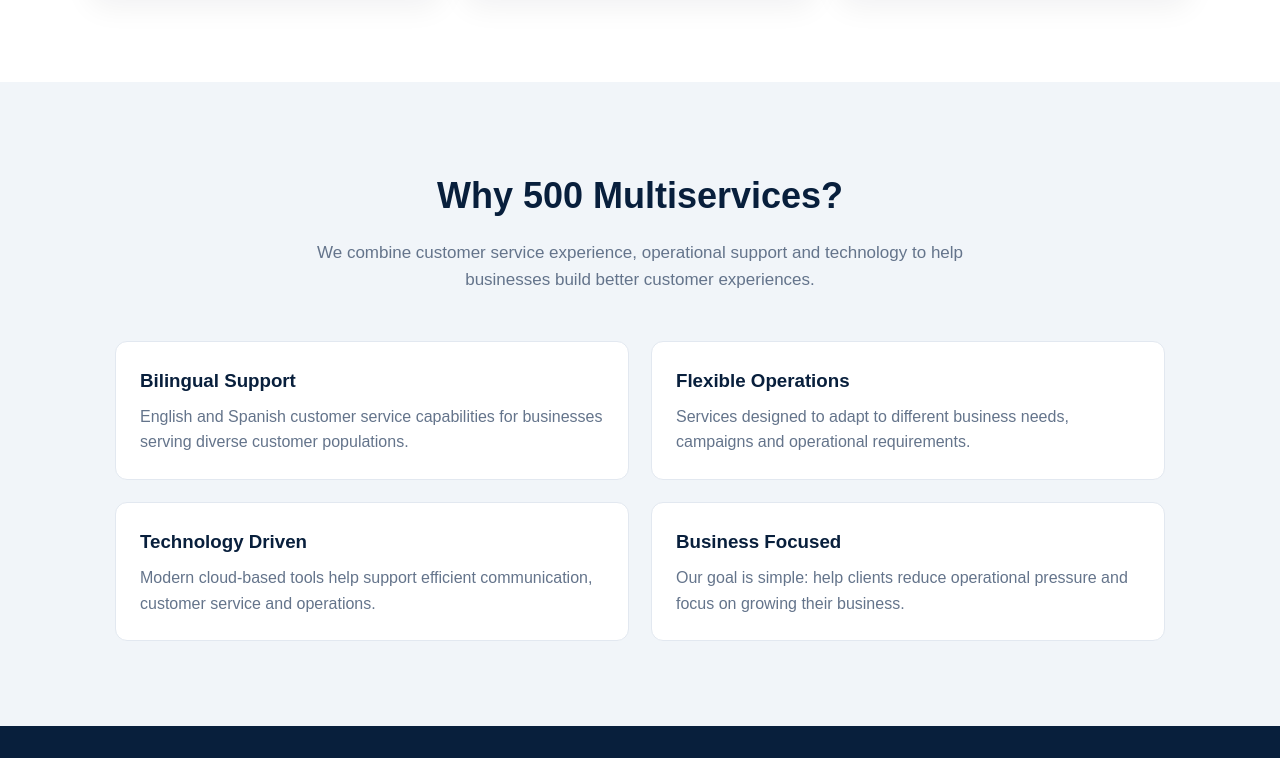
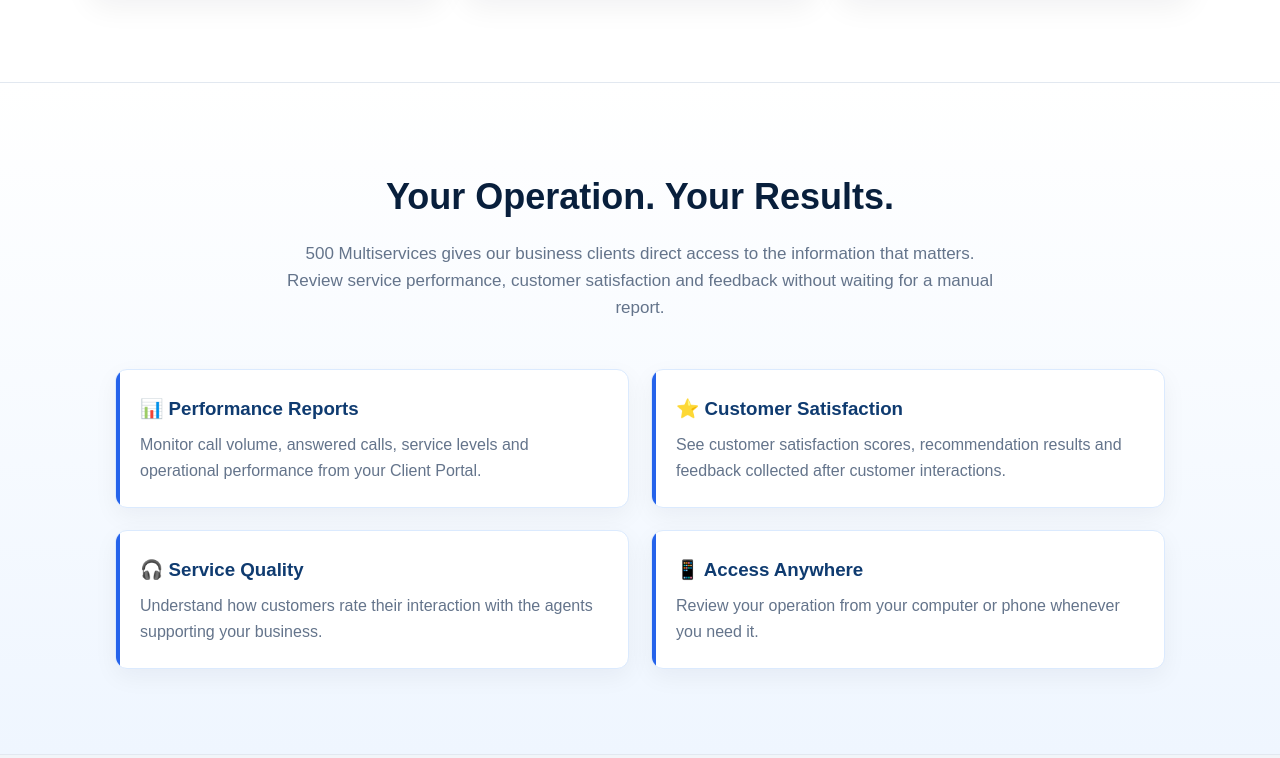
Before and after one commit to saballoshector474-max/500multi-website, a plain HTML site: page index.html in a window 1280 px wide. Shown: the part 1246-2004 px from the top of the page. Drawn offline with Linux system fonts and the light colour scheme.

Commit message:
Update index.html

```diff
--- a/index.html
+++ b/index.html
@@ -337,6 +337,55 @@
     color: #64748b;
 }
 
+/* ==========================================
+   CLIENT REPORTING
+   ========================================== */
+
+.client-reporting {
+    background:
+        linear-gradient(
+            180deg,
+            #ffffff 0%,
+            #eff6ff 100%
+        );
+
+    border-top: 1px solid #e2e8f0;
+    border-bottom: 1px solid #e2e8f0;
+}
+
+
+.client-reporting .why-item {
+    position: relative;
+    overflow: hidden;
+
+    border:
+        1px solid
+        #dbeafe;
+
+    box-shadow:
+        0 8px 25px
+        rgba(15, 23, 42, 0.05);
+}
+
+
+.client-reporting .why-item::before {
+    content: "";
+
+    position: absolute;
+
+    top: 0;
+    left: 0;
+
+    width: 4px;
+    height: 100%;
+
+    background: #2563eb;
+}
+
+
+.client-reporting .why-item h3 {
+    color: #0f3b70;
+}
 
 /* ==========================================
    WHY US
@@ -558,11 +607,18 @@
         </a>
 
         <a
-            class="portal-link"
-            href="#"
-        >
-            Agent Portal
-        </a>
+    class="portal-link"
+    href="#"
+>
+    Client Portal
+</a>
+
+<a
+    class="portal-link"
+    href="#"
+>
+    Agent Portal
+</a>
 
     </div>
 
@@ -717,6 +773,94 @@
 <!-- ==========================================
      WHY 500 MULTISERVICES
      ========================================== -->
+
+    <!-- ==========================================
+     CLIENT REPORTING
+     ========================================== -->
+
+<section class="client-reporting">
+
+    <div class="section-heading">
+
+        <h2>
+            Your Operation. Your Results.
+        </h2>
+
+        <p>
+            500 Multiservices gives our business clients
+            direct access to the information that matters.
+            Review service performance, customer satisfaction
+            and feedback without waiting for a manual report.
+        </p>
+
+    </div>
+
+
+    <div class="why-grid">
+
+
+        <div class="why-item">
+
+            <h3>
+                📊 Performance Reports
+            </h3>
+
+            <p>
+                Monitor call volume, answered calls,
+                service levels and operational performance
+                from your Client Portal.
+            </p>
+
+        </div>
+
+
+        <div class="why-item">
+
+            <h3>
+                ⭐ Customer Satisfaction
+            </h3>
+
+            <p>
+                See customer satisfaction scores,
+                recommendation results and feedback
+                collected after customer interactions.
+            </p>
+
+        </div>
+
+
+        <div class="why-item">
+
+            <h3>
+                🎧 Service Quality
+            </h3>
+
+            <p>
+                Understand how customers rate their
+                interaction with the agents supporting
+                your business.
+            </p>
+
+        </div>
+
+
+        <div class="why-item">
+
+            <h3>
+                📱 Access Anywhere
+            </h3>
+
+            <p>
+                Review your operation from your computer
+                or phone whenever you need it.
+            </p>
+
+        </div>
+
+
+    </div>
+
+</section>
 
 <section
     id="about"
```
